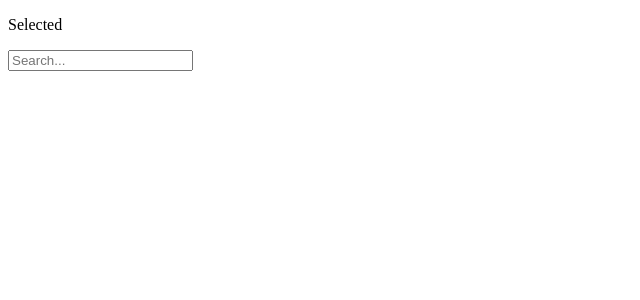
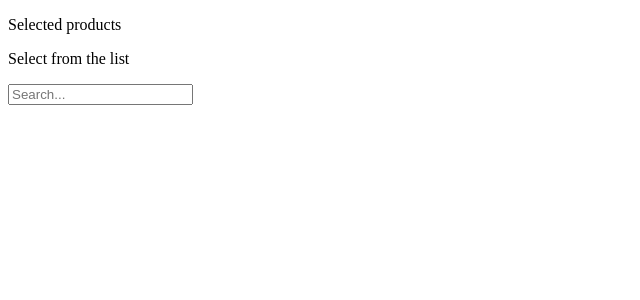
Before and after one commit to lukaszmielczarekdev/daily-diet, a React (Create React App) app: page / in a window 1280 px wide. Shown: the top 300 px of the page, without its empty margins (0-640 px from the left). Built offline with nearby package versions, Linux system fonts and the light colour scheme.

Commit message:
DD-4 basic diary save system with global context and localstorage

```diff
--- a/src/App.js
+++ b/src/App.js
@@ -1,11 +1,59 @@
+import { useState, useEffect } from "react";
 import MakeDiary from "./pages/MakeDiaryPage";
+import { getData } from "./utils/localstorage";
+import { initialUserData } from "./data/userdata";
+import UserDataContext from "./contexts/UserDataContext";
 
-function App() {
+const App = () => {
+  const [userData, setUserData] = useState(
+    getData("userData", initialUserData)
+  );
+
+  useEffect(() => {
+    localStorage.setItem("userData", JSON.stringify(userData));
+  }, [userData]);
+
+  const handleSetUserInfo = (key, value) => {
+    const userDataDummy = { ...userData };
+    userDataDummy[key] = value;
+    setUserData(userDataDummy);
+  };
+
+  const handleAddDiary = (items) => {
+    if (!document.getElementById("name").value) {
+      alert("Diary need a name");
+    }
+    const userDataDummy = { ...userData };
+    userDataDummy.diaries = [
+      ...userDataDummy.diaries,
+      { name: document.getElementById("name").value, items: items },
+    ];
+    setUserData(userDataDummy);
+  };
+
+  const handleDeleteDiary = (diary) => {
+    const userDataDummy = { ...userData };
+    const diaries = userDataDummy.diaries.filter(
+      (item) => item.id !== diary.id
+    );
+    userDataDummy.diaries = diaries;
+    setUserData(userDataDummy);
+  };
+
   return (
-    <div className="App">
-      <MakeDiary />
-    </div>
+    <UserDataContext.Provider
+      value={{
+        userdata: userData,
+        setUserInfo: handleSetUserInfo,
+        addDiary: handleAddDiary,
+        deleteDiary: handleDeleteDiary,
+      }}
+    >
+      <div className="App">
+        <MakeDiary />
+      </div>
+    </UserDataContext.Provider>
   );
-}
+};
 
 export default App;
--- a/src/components/Content/SelectedProducts.jsx
+++ b/src/components/Content/SelectedProducts.jsx
@@ -1,6 +1,9 @@
-import React from "react";
+import React, { useContext } from "react";
+import UserDataContext from "../../contexts/UserDataContext";
 
 const SelectedProducts = (props) => {
+  const userData = useContext(UserDataContext);
+
   const handleSubmit = (e, index) => {
     e.preventDefault();
     const amount = Number(document.getElementById(index).value);
@@ -9,18 +12,19 @@ const SelectedProducts = (props) => {
 
   return (
     <div>
-      <p>Selected</p>
+      <p>Selected products</p>
       {props.selectedProducts.length !== 0 && (
         <table>
           <thead>
             <tr>
-              <th>Product</th>
+              <th>
+                <input id={"name"} type="text" placeholder={"Name"} />
+              </th>
               <th>Protein</th>
               <th>Carbs</th>
               <th>Fat</th>
               <th>Kcal</th>
               <th>Amount</th>
-              <th>Amount change</th>
             </tr>
           </thead>
           <tbody>
@@ -31,10 +35,13 @@ const SelectedProducts = (props) => {
                 <td>{value.carbs.toFixed(1)}</td>
                 <td>{value.fat.toFixed(1)}</td>
                 <td>{value.kcal.toFixed(1)}</td>
-                <td>{value.amount.toFixed(0)}</td>
                 <td>
                   <form onSubmit={(e) => handleSubmit(e, index)}>
-                    <input id={index} type="text" placeholder={"Amount"} />
+                    <input
+                      id={index}
+                      type="text"
+                      placeholder={value.amount + "g"}
+                    />
                     <button type="submit">Submit</button>
                   </form>
                 </td>
@@ -54,6 +61,13 @@ const SelectedProducts = (props) => {
               <td>{props.selectedProductsTotalMacros.carbs.toFixed(1)}</td>
               <td>{props.selectedProductsTotalMacros.fat.toFixed(1)}</td>
               <td>{props.selectedProductsTotalMacros.kcal.toFixed(1)}</td>
+              <td>
+                <button
+                  onClick={() => userData.addDiary(props.selectedProducts)}
+                >
+                  Save Dairy
+                </button>
+              </td>
             </tr>
           </tbody>
         </table>
--- a/src/components/Form/SearchBar.jsx
+++ b/src/components/Form/SearchBar.jsx
@@ -22,6 +22,7 @@ const SearchBar = (props) => {
 
   return (
     <div>
+      <p>Select from the list</p>
       <div>
         <input
           type="text"
--- /dev/null
+++ b/src/contexts/UserDataContext.js
@@ -0,0 +1,6 @@
+import React from "react";
+
+const UserDataContext = React.createContext();
+UserDataContext.displayName = "UserDataContext";
+
+export default UserDataContext;
--- /dev/null
+++ b/src/data/userdata.js
@@ -0,0 +1,9 @@
+export const initialUserData = {
+  login: "",
+  password: "",
+  email: "",
+  demands: { protein: 0, carbs: 0, fat: 0, kcal: 0 },
+  diaries: [],
+};
+
+// diaries - {name: [{},{},{}]}
--- a/src/pages/MakeDiaryPage.jsx
+++ b/src/pages/MakeDiaryPage.jsx
@@ -30,11 +30,11 @@ const MakeDiary = (props) => {
     const initialProductData = Ingredients.find((value) => {
       return value.name === calculated.name;
     });
-    console.log(index);
-    calculated["protein"] = initialProductData["protein"] * multiplier;
-    calculated["carbs"] = initialProductData["carbs"] * multiplier;
-    calculated["fat"] = initialProductData["fat"] * multiplier;
-    calculated["kcal"] = initialProductData["kcal"] * multiplier;
+
+    for (let elem of ["protein", "carbs", "fat", "kcal", "amount"]) {
+      calculated[elem] = initialProductData[elem] * multiplier;
+    }
+
     selectedCopy[index] = calculated;
     setSelected((selected) => (selected = selectedCopy));
   };
--- /dev/null
+++ b/src/utils/localstorage.js
@@ -0,0 +1,8 @@
+// checks if any data exists in the localStorage and replaces the null object if needed
+export const getData = (localStorageData, initialData) => {
+  let data = localStorage.getItem(localStorageData);
+  if (data === null) {
+    data = JSON.stringify(initialData);
+  }
+  return data !== JSON.stringify(initialData) ? JSON.parse(data) : initialData;
+};
```
Also changed, not shown: src/data/ingredients.js (deleted, +0 -42 lines).
